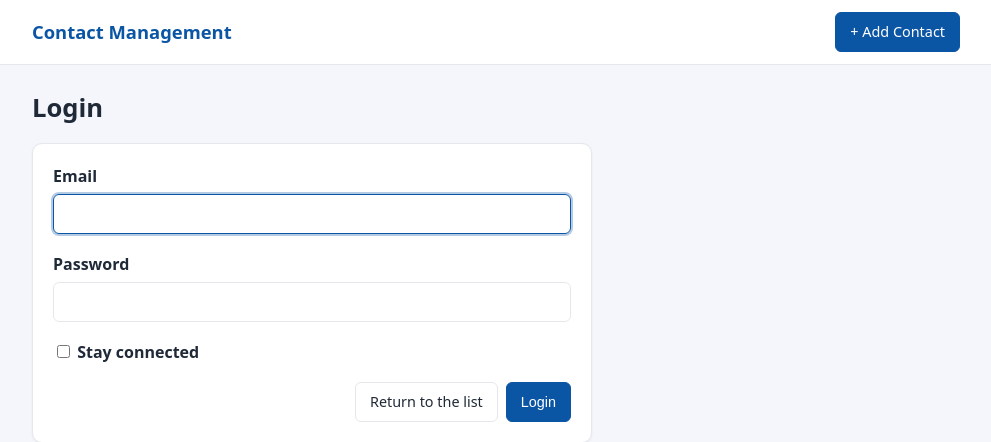
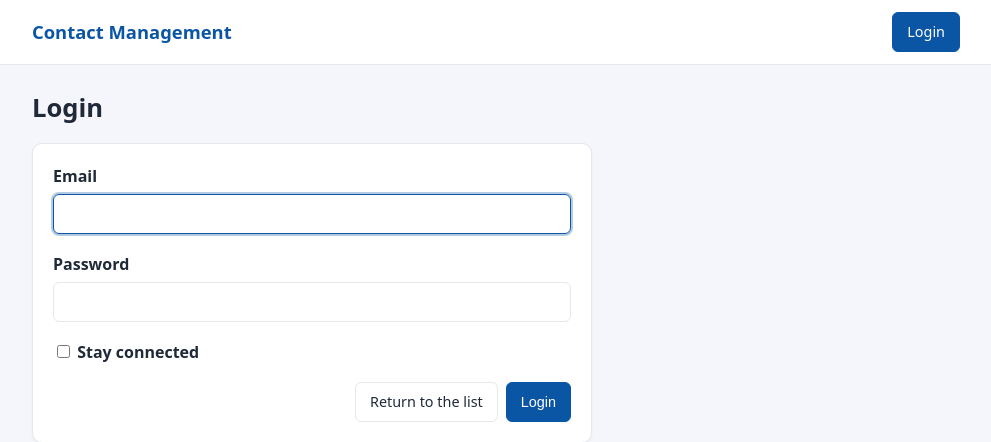
Before and after one commit to GabrielBerg4mini/contact-management, a Laravel app: page /login in a window 1280 px wide. Shown: the top 442 px of the page, without its empty margins (144-1135 px from the left). Run offline with Laravel 10, Linux system fonts and the light colour scheme.

Commit message:
feat: show login or logout in the navigation based on auth state.

```diff
--- a/src/resources/views/layouts/app.blade.php
+++ b/src/resources/views/layouts/app.blade.php
@@ -1,22 +1,34 @@
 <!DOCTYPE html>
 <html lang="pt-BR">
+
 <head>
     <meta charset="UTF-8">
     <meta name="viewport" content="width=device-width, initial-scale=1">
-    <title>@yield('title', 'Contacts') - Contact Management</title>
+    <title>@yield('title', 'Contatos') - Contact Management</title>
     <link rel="stylesheet" href="{{ asset('css/contacts.css') }}">
 </head>
+
 <body>
     <header class="topbar">
         <div class="container topbar__inner">
             <a class="brand" href="{{ route('contacts.index') }}">Contact Management</a>
-            <a class="btn btn--primary" href="{{ route('contacts.create') }}">+ Add Contact</a>
+            <nav class="nav">
+                @auth
+                <a class="btn btn--primary" href="{{ route('contacts.create') }}">+ Add Contact</a>
+                <form class="inline" method="POST" action="{{ route('logout') }}">
+                    @csrf
+                    <button class="btn" type="submit">Logout ({{ auth()->user()->name }})</button>
+                </form>
+                @else
+                <a class="btn btn--primary" href="{{ route('login') }}">Login</a>
+                @endauth
+            </nav>
         </div>
     </header>
 
     <main class="container">
         @if (session('success'))
-            <div class="alert alert--success" role="status">{{ session('success') }}</div>
+        <div class="alert alert--success" role="status">{{ session('success') }}</div>
         @endif
 
         @yield('content')
@@ -24,4 +36,5 @@
 
     <script src="{{ asset('js/contacts.js') }}"></script>
 </body>
+
 </html>
```
